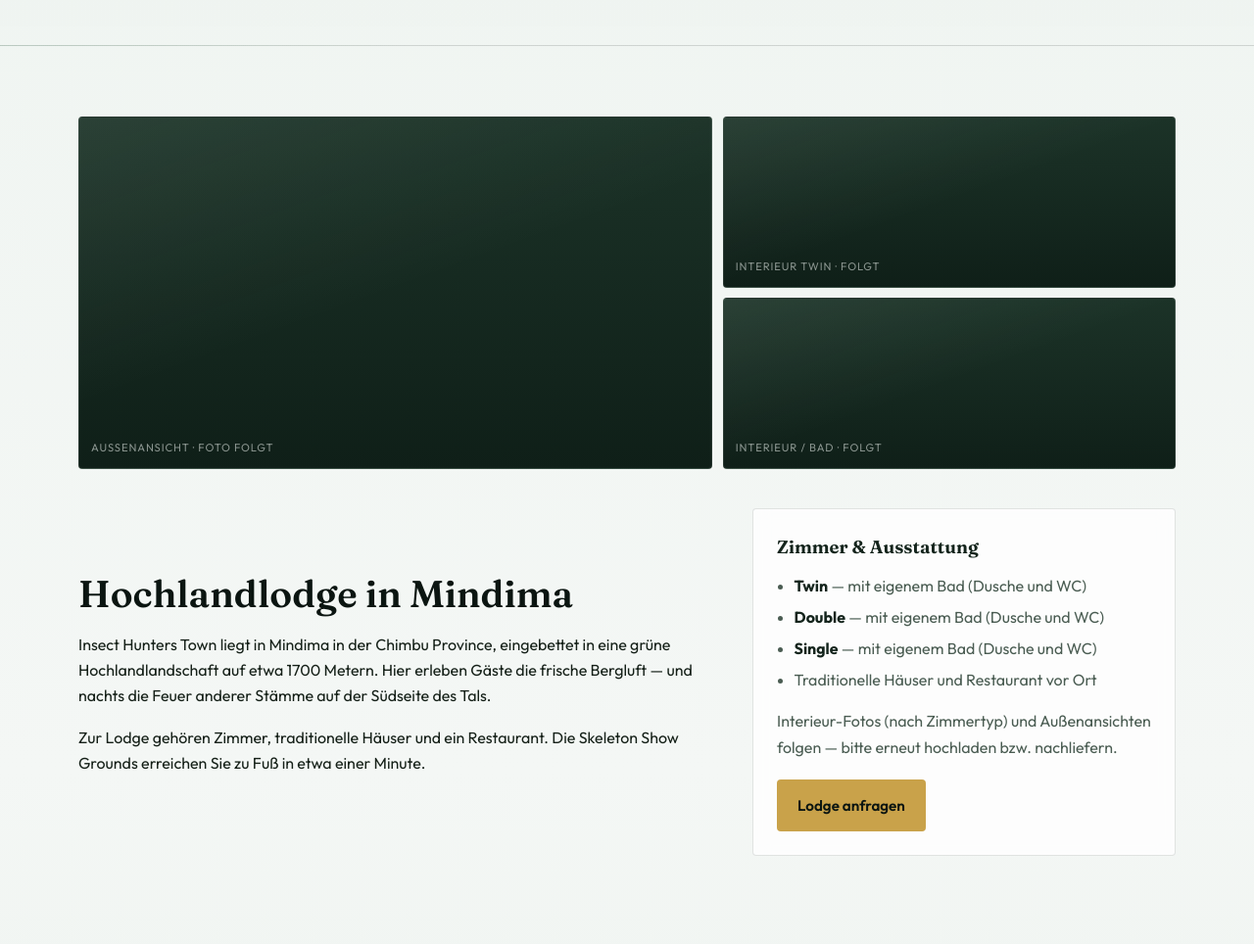
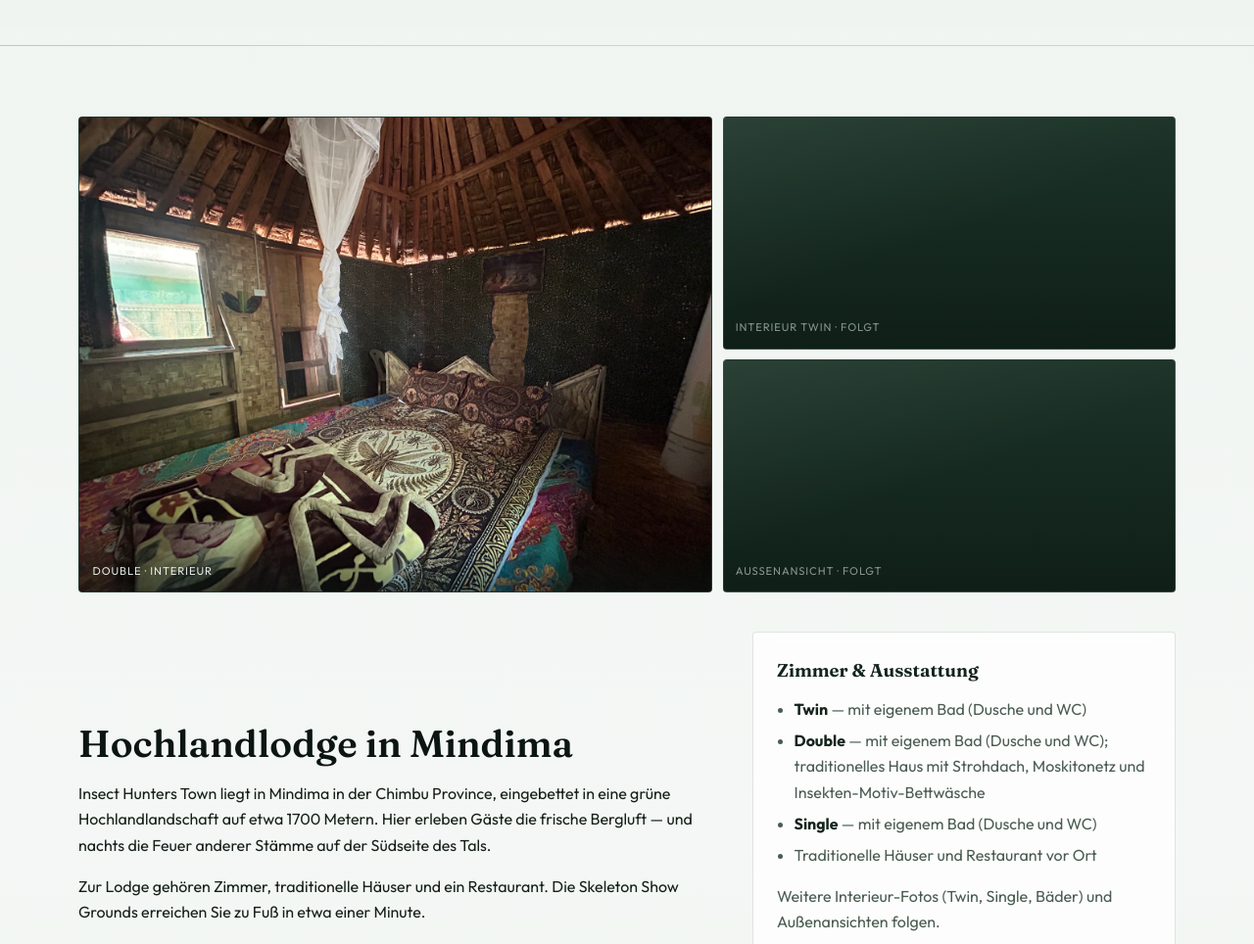
Before and after one commit to jari-alt/PNG, a website: page public/lodge.html in a window 1280 px wide. Shown: the part 394-1358 px from the top of the page at 98% size. Drawn offline with Linux system fonts and the light colour scheme.

Commit message:
Add first Double room interior photo to lodge gallery
Web-optimized JPEG (1600px) on Lodge and home teaser; Twin,
Single, bathroom, and exterior slots remain placeholders.

Co-authored-by: jari-alt <jari-alt@users.noreply.github.com>

```diff
--- a/public/css/styles.css
+++ b/public/css/styles.css
@@ -598,6 +598,7 @@ h3 {
 }
 
 .gallery-item {
+  margin: 0;
   border-radius: var(--radius);
   background:
     linear-gradient(160deg, rgba(216, 230, 220, 0.08), transparent 50%),
@@ -605,20 +606,42 @@ h3 {
   border: 1px solid rgba(216, 230, 220, 0.12);
   position: relative;
   min-height: 120px;
+  overflow: hidden;
 }
 
 .gallery-item:first-child {
   grid-row: 1 / 3;
 }
 
-.gallery-item span {
+.gallery-item span,
+.gallery-item figcaption {
   position: absolute;
   left: 0.75rem;
   bottom: 0.75rem;
+  z-index: 1;
   font-size: 0.7rem;
   letter-spacing: 0.08em;
   text-transform: uppercase;
   color: rgba(238, 244, 240, 0.55);
+}
+
+.gallery-item--photo {
+  background: #0f1f18;
+}
+
+.gallery-item--photo img {
+  width: 100%;
+  height: 100%;
+  object-fit: cover;
+  display: block;
+}
+
+.gallery-item--photo figcaption {
+  color: rgba(244, 248, 245, 0.92);
+  text-shadow: 0 1px 8px rgba(0, 0, 0, 0.55);
+  background: linear-gradient(180deg, transparent, rgba(11, 21, 17, 0.55));
+  inset: auto 0 0 0;
+  padding: 1.5rem 0.85rem 0.75rem;
 }
 
 /* Page hero (inner pages) */
--- a/public/lodge.html
+++ b/public/lodge.html
@@ -45,9 +45,19 @@
     <section class="section">
       <div class="wrap">
         <div class="gallery reveal" style="min-height:360px; margin-bottom:2.5rem" aria-label="Lodge-Galerie">
-          <div class="gallery-item" style="min-height:280px"><span>Außenansicht · Foto folgt</span></div>
+          <figure class="gallery-item gallery-item--photo" style="min-height:280px">
+            <img
+              src="assets/lodge/double-01.jpg"
+              width="1600"
+              height="1200"
+              alt="Double-Zimmer: Doppelbett mit Insekten-Bettwäsche, Moskitonetz und traditionellem Strohdach"
+              loading="eager"
+              decoding="async"
+            >
+            <figcaption>Double · Interieur</figcaption>
+          </figure>
           <div class="gallery-item"><span>Interieur Twin · folgt</span></div>
-          <div class="gallery-item"><span>Interieur / Bad · folgt</span></div>
+          <div class="gallery-item"><span>Außenansicht · folgt</span></div>
         </div>
 
         <div class="intro-grid">
@@ -60,11 +70,11 @@
             <strong>Zimmer &amp; Ausstattung</strong>
             <ul class="fact-list">
               <li><strong>Twin</strong> — mit eigenem Bad (Dusche und WC)</li>
-              <li><strong>Double</strong> — mit eigenem Bad (Dusche und WC)</li>
+              <li><strong>Double</strong> — mit eigenem Bad (Dusche und WC); traditionelles Haus mit Strohdach, Moskitonetz und Insekten-Motiv-Bettwäsche</li>
               <li><strong>Single</strong> — mit eigenem Bad (Dusche und WC)</li>
               <li>Traditionelle Häuser und Restaurant vor Ort</li>
             </ul>
-            <p class="muted" style="margin:1rem 0 0">Interieur-Fotos (nach Zimmertyp) und Außenansichten folgen — bitte erneut hochladen bzw. nachliefern.</p>
+            <p class="muted" style="margin:1rem 0 0">Weitere Interieur-Fotos (Twin, Single, Bäder) und Außenansichten folgen.</p>
             <a class="btn btn-primary" href="kontakt.html" style="margin-top:1.25rem">Lodge anfragen</a>
           </aside>
         </div>
```
Also changed, not shown: public/index.html (+13 -3 lines), public/assets/lodge/double-01.jpg (added).
